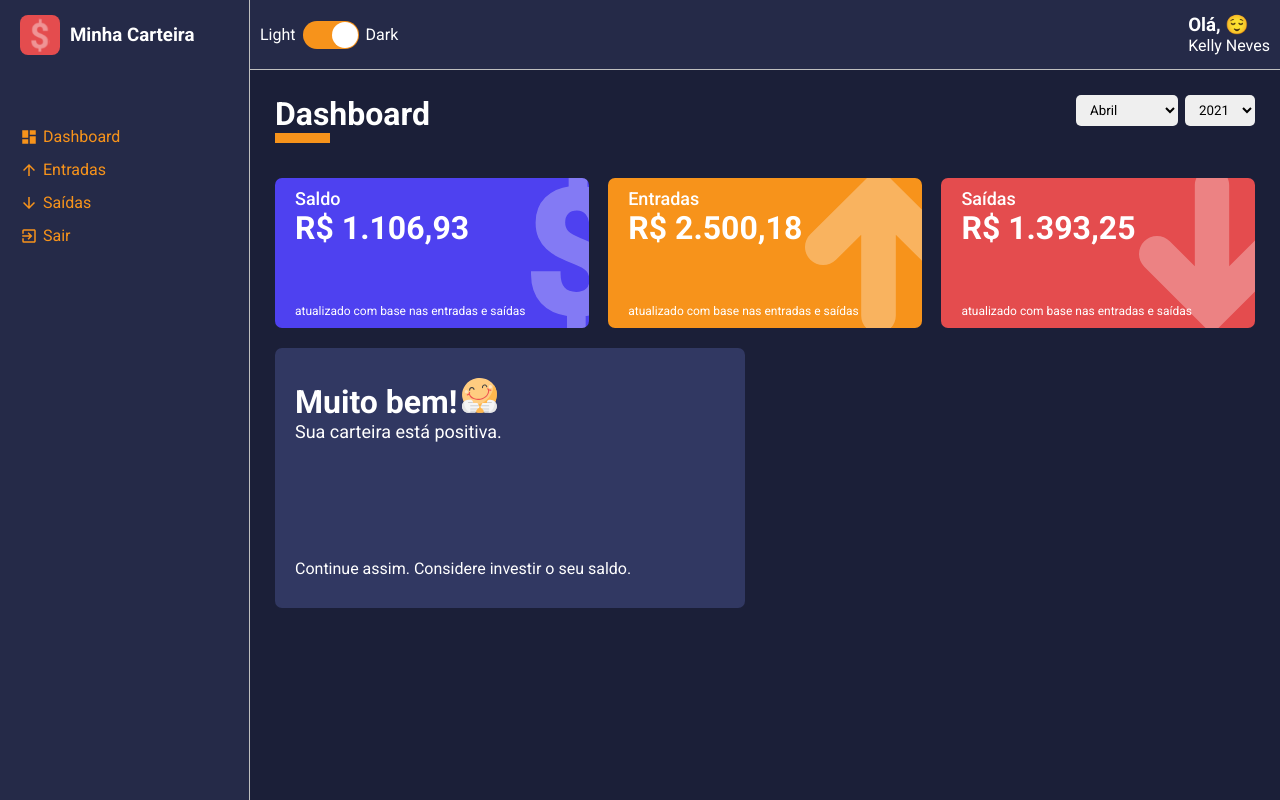
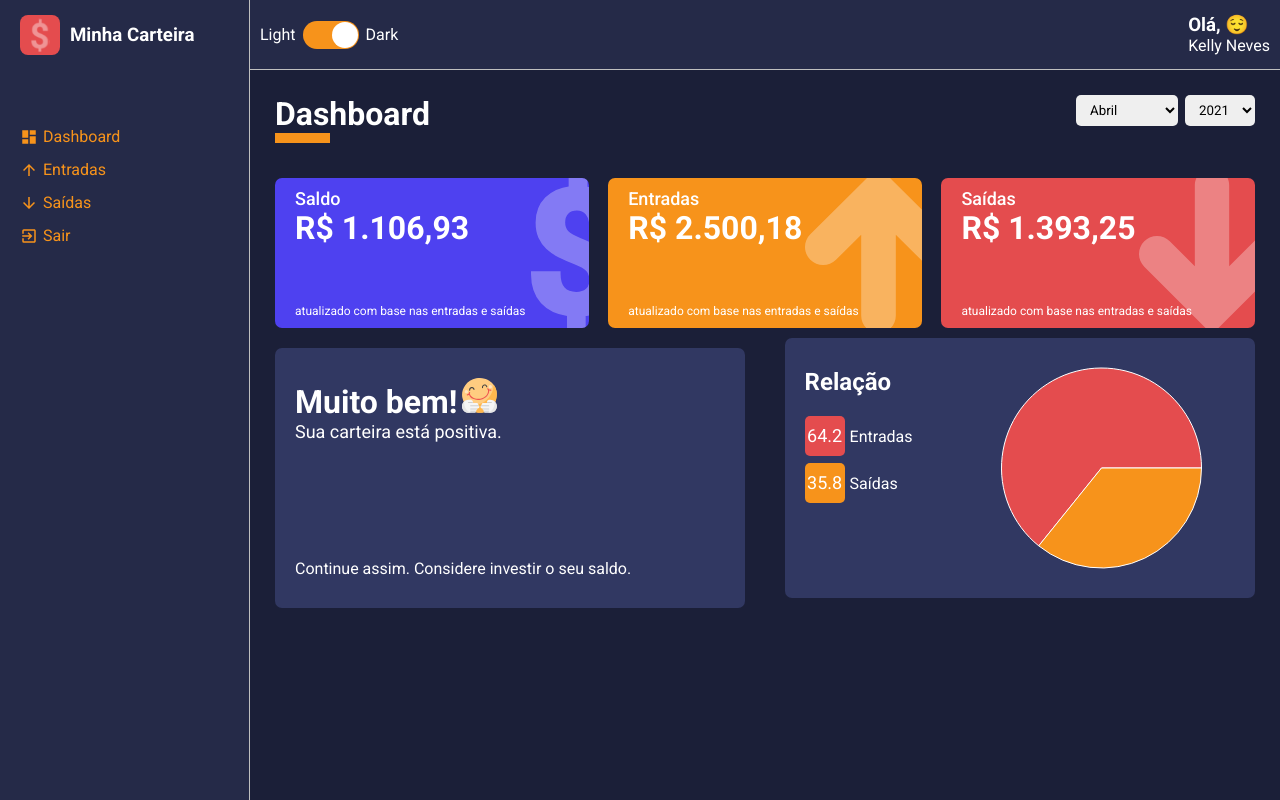
Before and after one commit to kellyablealn/my-wallet, a React (Create React App) app: page /dashboard in a window 1280 px wide. Built offline with nearby package versions, Linux system fonts and the light colour scheme.

Commit message:
Pie chart

```diff
--- a/package.json
+++ b/package.json
@@ -10,6 +10,7 @@
     "@types/node": "^12.0.0",
     "@types/react": "^17.0.0",
     "@types/react-dom": "^17.0.0",
+    "@types/recharts": "^1.8.19",
     "react": "^17.0.2",
     "react-countup": "^4.3.3",
     "react-dom": "^17.0.2",
@@ -17,6 +18,7 @@
     "react-router-dom": "^5.2.0",
     "react-scripts": "4.0.3",
     "react-switch": "^6.0.0",
+    "recharts": "^2.0.9",
     "styled-components": "^5.2.3",
     "typescript": "^4.1.2",
     "uuidv4": "^6.2.7",
--- /dev/null
+++ b/src/components/PieChart/index.tsx
@@ -0,0 +1,54 @@
+import React from 'react';
+import {
+    PieChart,
+    ResponsiveContainer,
+    Pie,
+    Cell
+} from 'recharts';
+
+import {Container, SideLeft, LegendContainer, Legend, SideRight} from './styles';
+
+interface IPieChartProps {
+    data: {
+        name: string;
+        value: number;
+        percent: number;
+        color: string
+    }[];
+}
+const PieChartComponent: React.FC<IPieChartProps> = ({data}) => (
+    <Container>
+        <SideLeft>
+            <h2>Relação</h2>
+            <LegendContainer>
+                {
+                    data.map(indicator => (
+                        <Legend key={indicator.name} color={indicator.color}>
+                            <div>{indicator.percent}</div>
+                            <span>{indicator.name}</span>
+                        </Legend>
+
+                    ))
+                }
+            </LegendContainer>
+        </SideLeft>
+        <SideRight>
+            <ResponsiveContainer>
+                <PieChart>
+                    <Pie
+                        data={data}
+                        labelLine={false}
+                        dataKey='percent'>
+                        {
+                            data.map(indicator => (
+                                <Cell key={indicator.name} fill={indicator.color}/>
+                            ))
+                        }
+                    </Pie>
+                </PieChart>
+            </ResponsiveContainer>
+        </SideRight>
+    </Container>
+);
+
+export default PieChartComponent;
--- /dev/null
+++ b/src/components/PieChart/styles.ts
@@ -0,0 +1,75 @@
+import styled from 'styled-components';
+
+interface ILegendProps {
+    color: string;
+}
+
+export const Container = styled.div`
+    width: 48%;
+    height: 260px;
+
+    background-color: ${props => props.theme.colors.tertiary};
+    color: ${props => props.theme.colors.white};
+
+    border-radius: 7px;
+    display: flex;
+`;
+
+export const SideLeft = styled.aside`
+    padding: 30px 20px;
+
+    > h2 {
+        margin-bottom: 20px;
+    }
+`;
+
+export const LegendContainer = styled.ul`
+    list-style: none;
+
+    height: 175px;
+    padding-right: 15px;
+    overflow-y: scroll;
+
+    ::-webkit-scrollbar {
+        width: 10px;
+    }
+
+    ::-webkit-scrollbar-thumb {
+        background-color: ${props => props.theme.colors.secondary};
+        border-radius: 10px;
+    }
+
+    ::-webkit-scrollbar-track {
+        background-color: ${props => props.theme.colors.tertiary};
+    }
+`;
+
+export const Legend = styled.li<ILegendProps>`
+    display: flex;
+    align-items: center;
+
+    margin-bottom: 7px;
+
+    > div {
+        background-color: ${props => props.color};
+
+        width: 40px;
+        height: 40px;
+        border-radius: 5px;
+
+        font-size: 18px;
+        line-height: 40px;
+        text-align: center;
+    }
+
+    > span {
+        margin-left: 5px;
+    }
+`;
+
+export const SideRight = styled.main`
+    display: flex;
+    flex: 1;
+    justify-content: center;
+
+`;
--- a/src/pages/Dashboard/index.tsx
+++ b/src/pages/Dashboard/index.tsx
@@ -4,6 +4,7 @@
 import SelectInput from '../../components/SelectInput';
 import WalletBox from '../../components/WalletBox';
 import MessageBox from '../../components/MessageBox';
+import PieChart from '../../components/PieChart';
 
 import gains from '../../repositories/gains';
 import expenses from '../../repositories/expenses';
@@ -115,6 +116,30 @@
         }
     }, [totalBalance]);
 
+    const relationExpensesVersusGains = useMemo(() => {
+        const total = totalGains + totalExpenses;
+
+        const percentGains = (totalGains / total) * 100;
+        const percentExpenses = (totalExpenses / total) * 100;
+
+        const data = [
+            {
+                name: 'Entradas',
+                value: totalGains,
+                percent: Number(percentGains.toFixed(1)),
+                color: '#E44C4E'
+            },
+            {
+                name: 'Saídas',
+                value: totalExpenses,
+                percent: Number(percentExpenses.toFixed(1)),
+                color: '#F7931B'
+            }
+        ];
+
+        return data;
+    }, [totalGains, totalExpenses]);
+
     const handleMonthSelected = (month: string) => {
         try {
             const parseMonth = Number(month);
@@ -172,6 +197,7 @@
                     description={message.description}
                     footerText={message.footerText}
                     icon={message.icon}/>
+                <PieChart data={relationExpensesVersusGains}/>
             </Content>
         </Container>
     );
```
Also changed, not shown: 1 other file (tests, documents, lock files or other folders).
